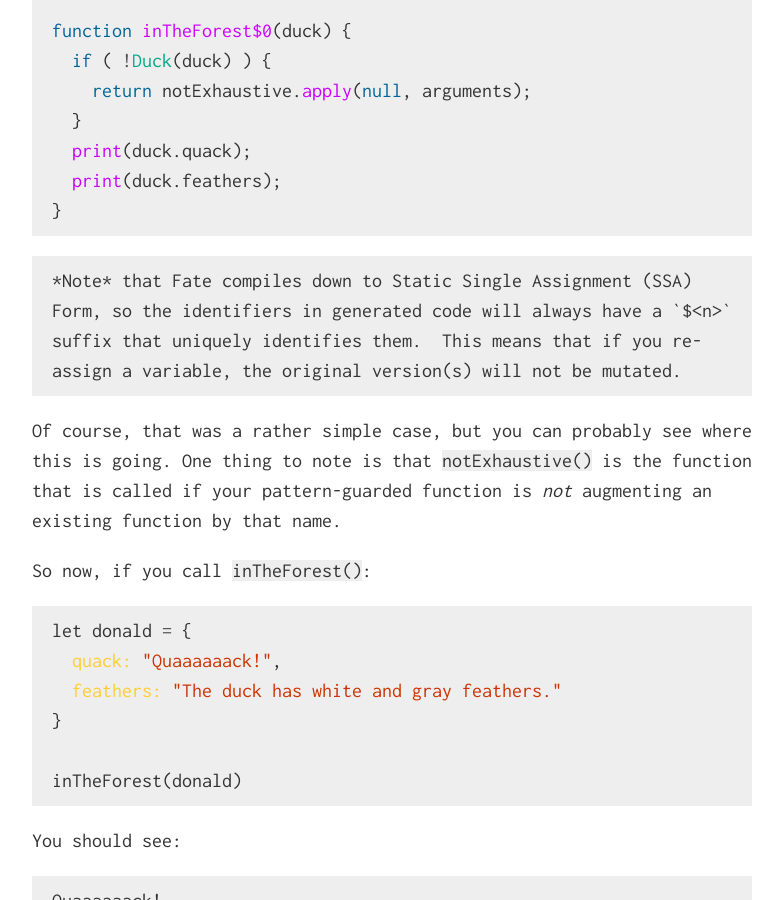
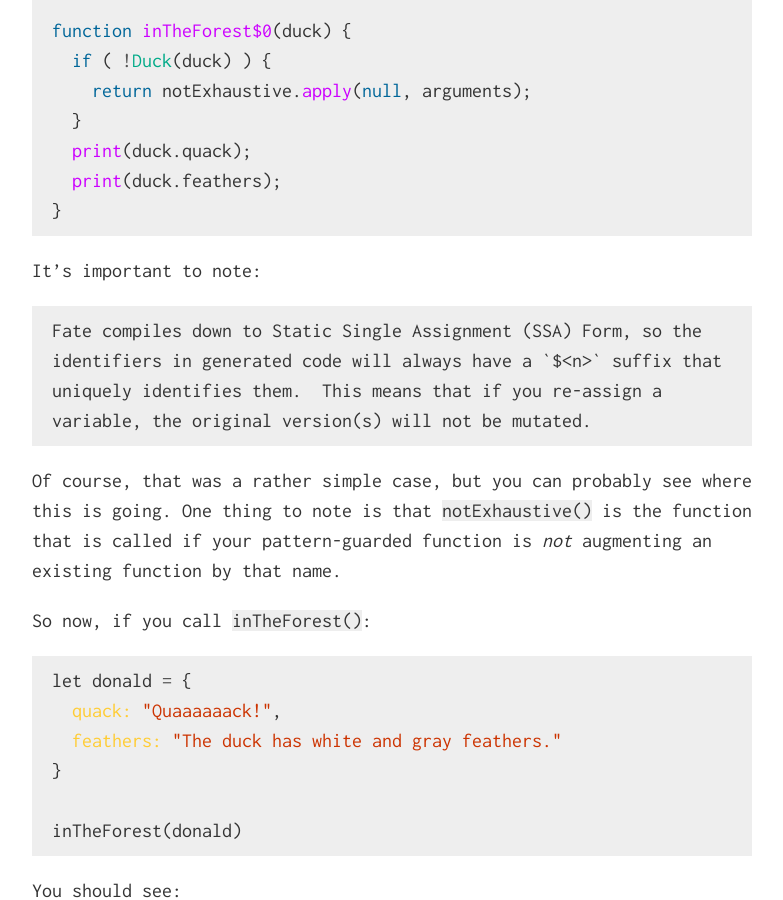
Before and after one commit to kode4food/fate-lang, a Jekyll site: the page built from why.md, in a window 1280 px wide and 900 px high, scrolled down 2444 px. Shown: the whole window, without its empty margins (248-1031 px from the left). Built offline with Jekyll 4.4.1, drawn with Linux system fonts in a browser that asks for light colours.

Commit message:
why article

````diff
--- a/why.md
+++ b/why.md
@@ -55,7 +55,9 @@ function inTheForest$0(duck) {
 }
 ```
 
-    *Note* that Fate compiles down to Static Single Assignment (SSA) Form, so the identifiers in generated code will always have a `$<n>` suffix that uniquely identifies them.  This means that if you re-assign a variable, the original version(s) will not be mutated.
+It's important to note:
+
+    Fate compiles down to Static Single Assignment (SSA) Form, so the identifiers in generated code will always have a `$<n>` suffix that uniquely identifies them.  This means that if you re-assign a variable, the original version(s) will not be mutated.
 
 Of course, that was a rather simple case, but you can probably see where this is going.  One thing to note is that `notExhaustive()` is the function that is called if your pattern-guarded function is *not* augmenting an existing function by that name.
 
````
